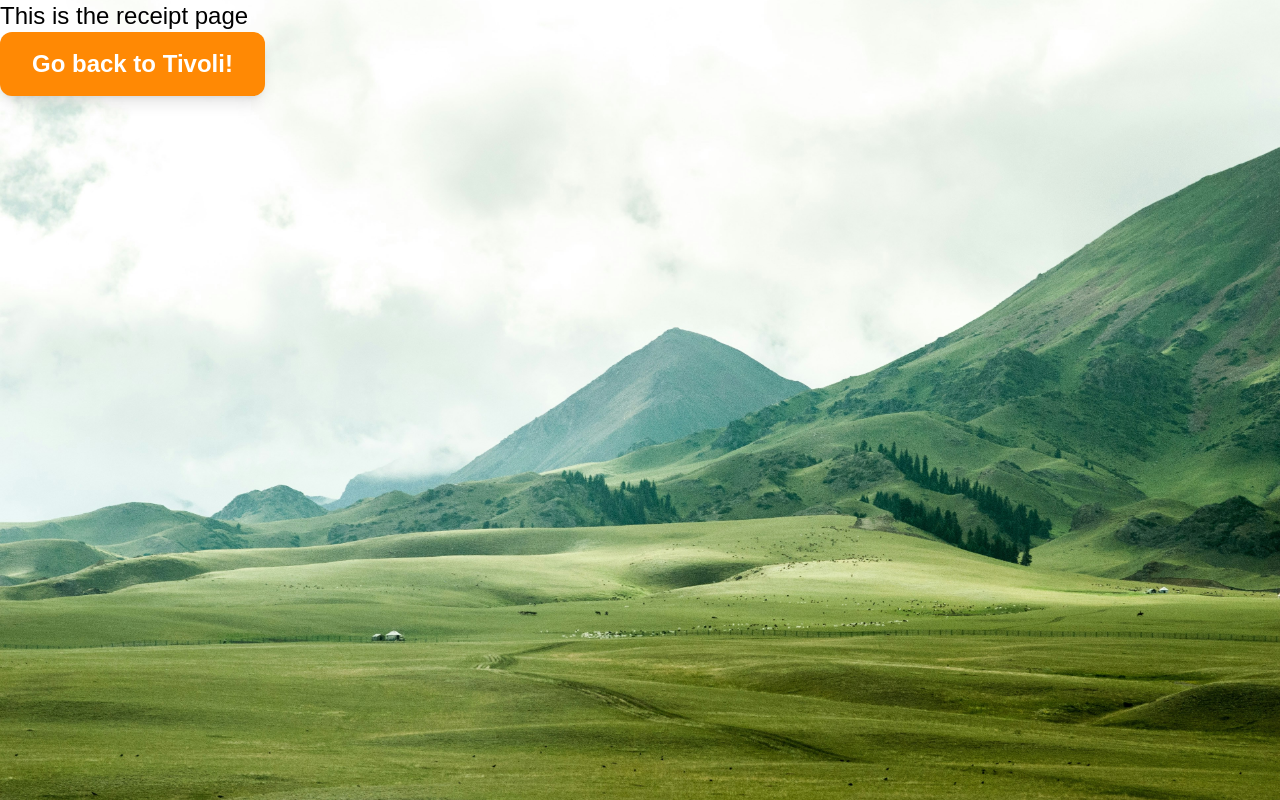
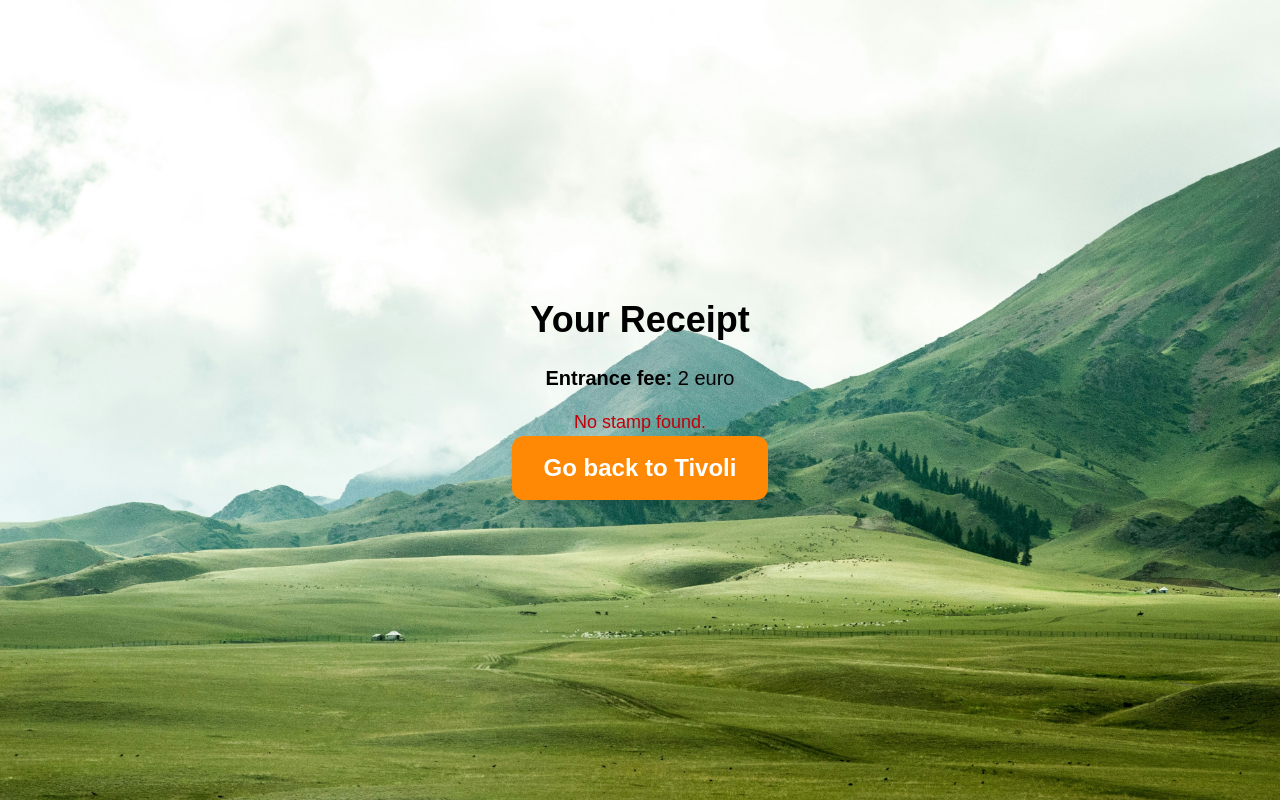
Before and after one commit to ESengenbjerg/animal-parade, a Next.js app: page /receipt in a window 1280 px wide. Built offline with nearby package versions, Linux system fonts and the light colour scheme.

Commit message:
Added content to page

```diff
--- a/src/app/receipt/page.tsx
+++ b/src/app/receipt/page.tsx
@@ -1,17 +1,66 @@
+"use client";
+
+import { useSearchParams } from "next/navigation";
+import { useEffect, useState } from "react";
+import type { Stamp } from "@/lib/api/types";
 import Link from "next/link";
 
-export default function receiptPage() {
+export default function ReceiptPage() {
+  const searchParams = useSearchParams();
+  const [stamp, setStamp] = useState<Stamp | null>(null);
+
+  // Parse stamp from query
+  useEffect(() => {
+    const raw = searchParams.get("stamp");
+    if (!raw) return;
+
+    try {
+      const parsed = JSON.parse(raw) as Stamp;
+      setStamp(parsed);
+    } catch (err) {
+      console.log("Failed to parse stamp:", err);
+    }
+  }, [searchParams]);
+
   return (
     <main
       className="h-screen bg-cover bg-center text-2xl text-black"
       style={{ backgroundImage: "url(/background.jpg)" }}
     >
-      <h1>This is the receipt page</h1>
-      <Link href="https://tivoli-develop.up.railway.app/">
-        <button className="px-8 py-4 text-2xl font-semibold rounded-xl shadow-lg bg-orange-400 hover:bg-orange-500 text-white transition">
-          Go back to Tivoli!
-        </button>
-      </Link>
+      <section className="flex flex-col items-center justify-center h-full text-center">
+        <h1 className="text-4xl font-bold mb-6">Your Receipt</h1>
+
+        <p className="text-xl mb-4">
+          <span className="font-semibold">Entrance fee:</span> 2 euro
+        </p>
+
+        {stamp ? (
+          <div className="mb-8">
+            <p className="text-xl">
+              <span className="font-semibold">Stamp received:</span>{" "}
+              {stamp.animal}
+            </p>
+
+            {stamp.metal && (
+              <p className="text-lg opacity-80">Metal: {stamp.metal}</p>
+            )}
+
+            {stamp.image_url ? (
+              <p>Image_url: {stamp.image_url}</p>
+            ) : (
+              <p>No image_url was found</p>
+            )}
+          </div>
+        ) : (
+          <p className="text-lg text-red-700">No stamp found.</p>
+        )}
+
+        <Link href="https://tivoli-develop.up.railway.app/">
+          <button className="px-8 py-4 text-2xl font-semibold rounded-xl shadow-lg bg-orange-400 hover:bg-orange-500 text-white transition">
+            Go back to Tivoli
+          </button>
+        </Link>
+      </section>
     </main>
   );
 }
```
